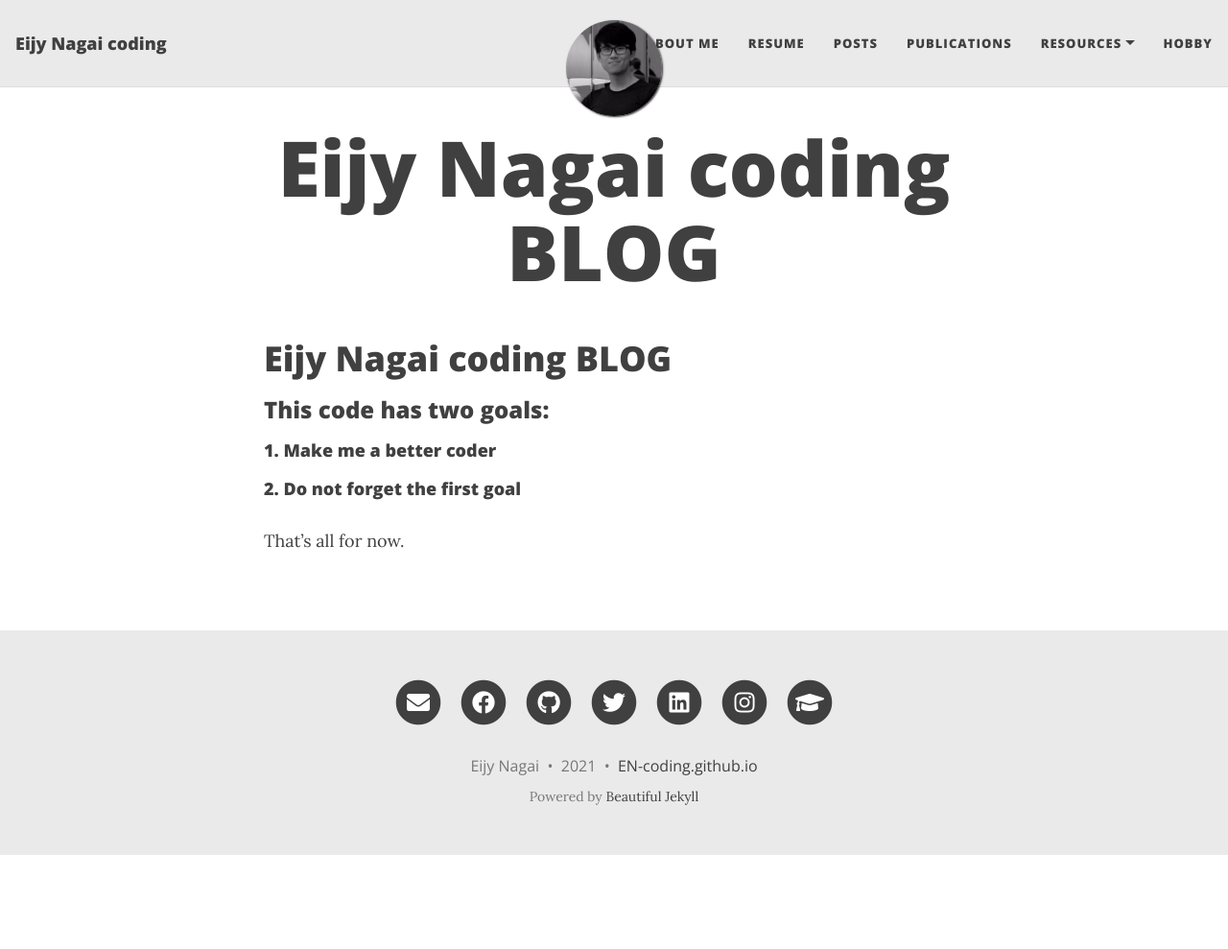
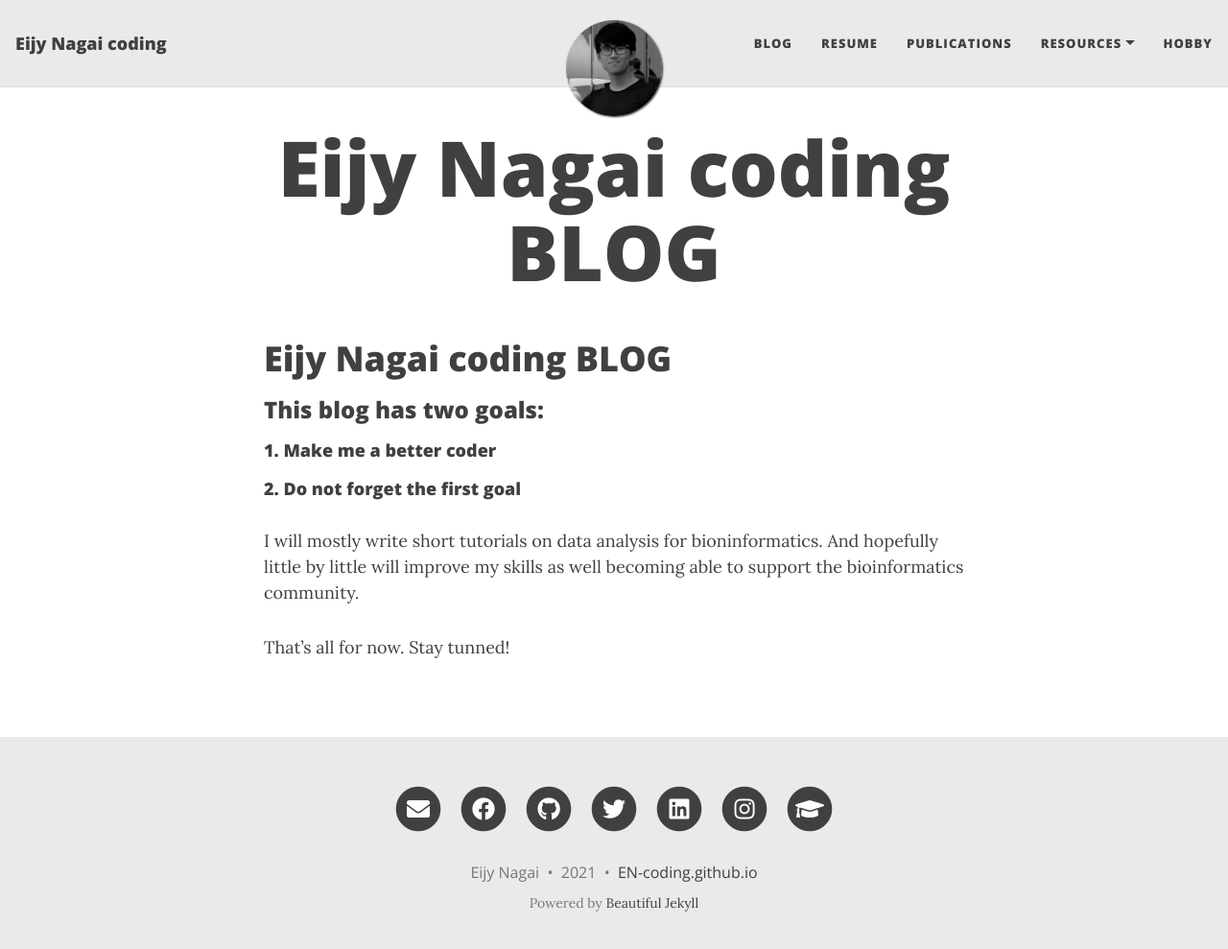
Before and after one commit to en-coding/en-coding.github.io, a Jekyll site: the page built from index.md, in a window 1280 px wide and 1002 px high. Shown: the top 989 px of the window at 96% size. Built offline with Jekyll 4.4.1, drawn with Linux system fonts in a browser that asks for light colours; nearby versions of some CDN libraries; our own code applies the rules of GitHub Pages for plain Markdown files.

Commit message:
Fixed issues

```diff
--- a/_config.yml
+++ b/_config.yml
@@ -14,10 +14,8 @@ author: Eijy Nagai
 # --- List of links in the navigation bar --- #
 
 navbar-links:
-  Top: "https://en-coding.github.io/"
-  About Me: "aboutme"
+  Blog: "blog"
   Resume: "resume"
-  Posts: "posts"
   Publications: "publications"
   Resources:
     - Beautiful Jekyll: "https://beautifuljekyll.com"
@@ -99,7 +97,6 @@ feed_show_tags: true
 keywords: "bioinformatics,genomics,transcriptomics,epigenetics"
 
 # --- Colours / background image --- #
-
 # Personalize the colours in your website. Colour values can be any valid CSS colour
 
 navbar-col: "#EAEAEA"
--- a/index.md
+++ b/index.md
@@ -1,7 +1,10 @@
 # Eijy Nagai coding BLOG
 
-### This code has two goals:
+### This blog has two goals:
 #### 1. Make me a better coder
 #### 2. Do not forget the first goal
 
-That's all for now.
+I will mostly write short tutorials on data analysis for bioninformatics.
+And hopefully little by little will improve my skills as well becoming able to support the bioinformatics community.
+
+That's all for now. Stay tunned!
```
Also changed, not shown: publications.md (+3 -3 lines).
